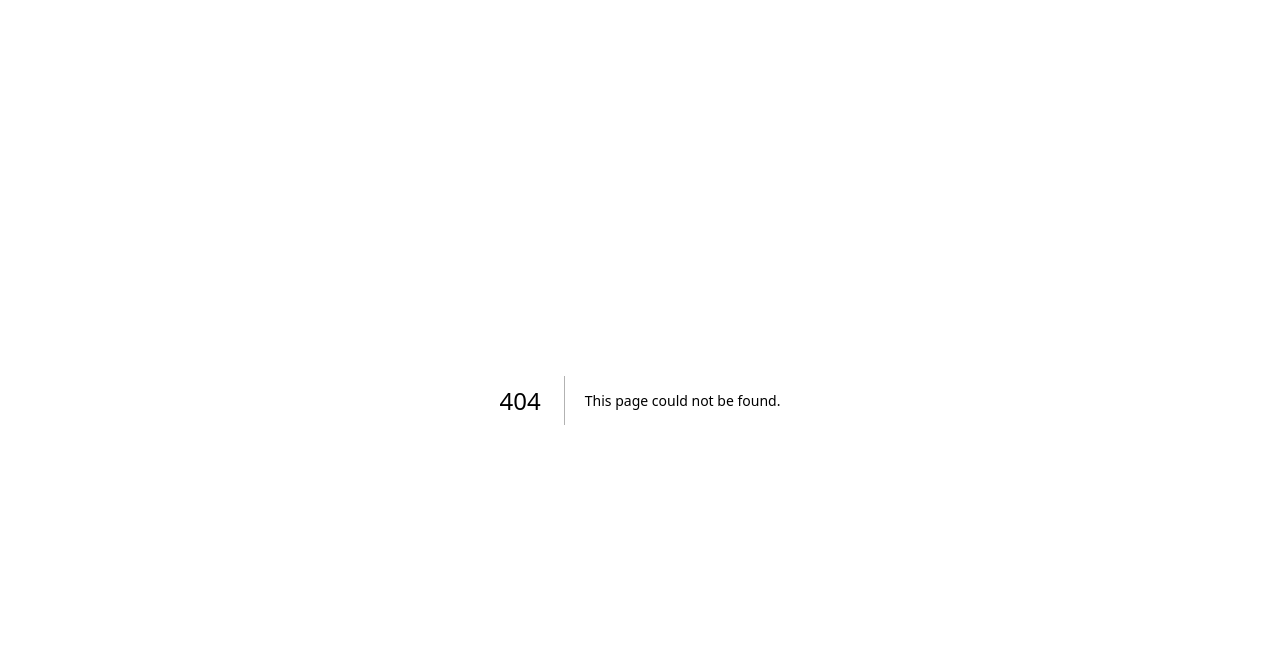
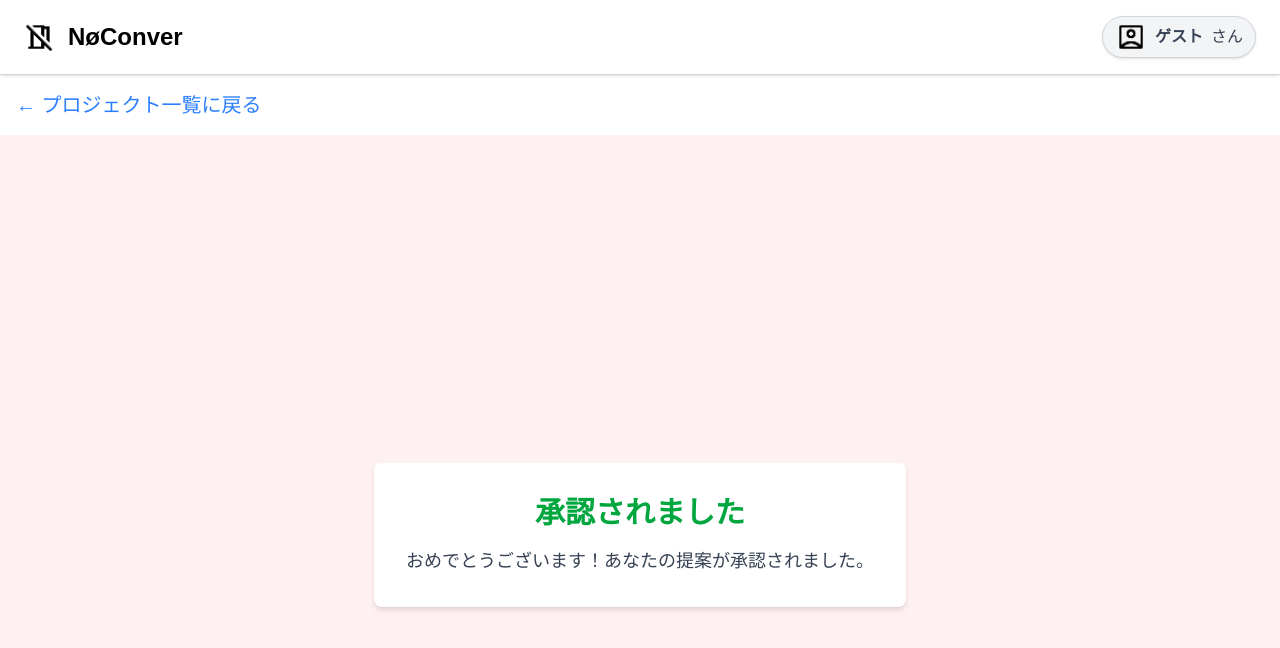
Before and after one commit to NaiYuk/NoConver, a Next.js app: page /dashboard/approved in a window 1280 px wide. Before the commit this address had no page. Shown: the top 648 px of the page. Built offline with nearby package versions, Linux system fonts and the light colour scheme; no server answers.

Commit message:
可決済画面の作成(モック)

```diff
--- /dev/null
+++ b/src/app/dashboard/approved/page.tsx
@@ -0,0 +1,19 @@
+// src/app/dashboard/approved/page.tsx
+import AppHeader from "@/components/AppHeader";
+
+export default function ApprovedPage() {
+  return (
+    <>
+        <AppHeader />
+        <div className="p-4">
+          <a href="/dashboard/selectProject" className="text-blue-500 text-xl hover:underline">← プロジェクト一覧に戻る</a>
+        </div>
+        <div className="flex flex-col items-center justify-center min-h-screen bg-rose-50 px-4">
+          <div className="bg-white p-8 rounded-lg shadow-md text-center">
+            <h1 className="text-3xl font-bold mb-4 text-green-600">承認されました</h1>
+            <p className="text-lg text-gray-700">おめでとうございます！あなたの提案が承認されました。</p>
+            </div>
+        </div>
+    </>
+    );
+}
```
